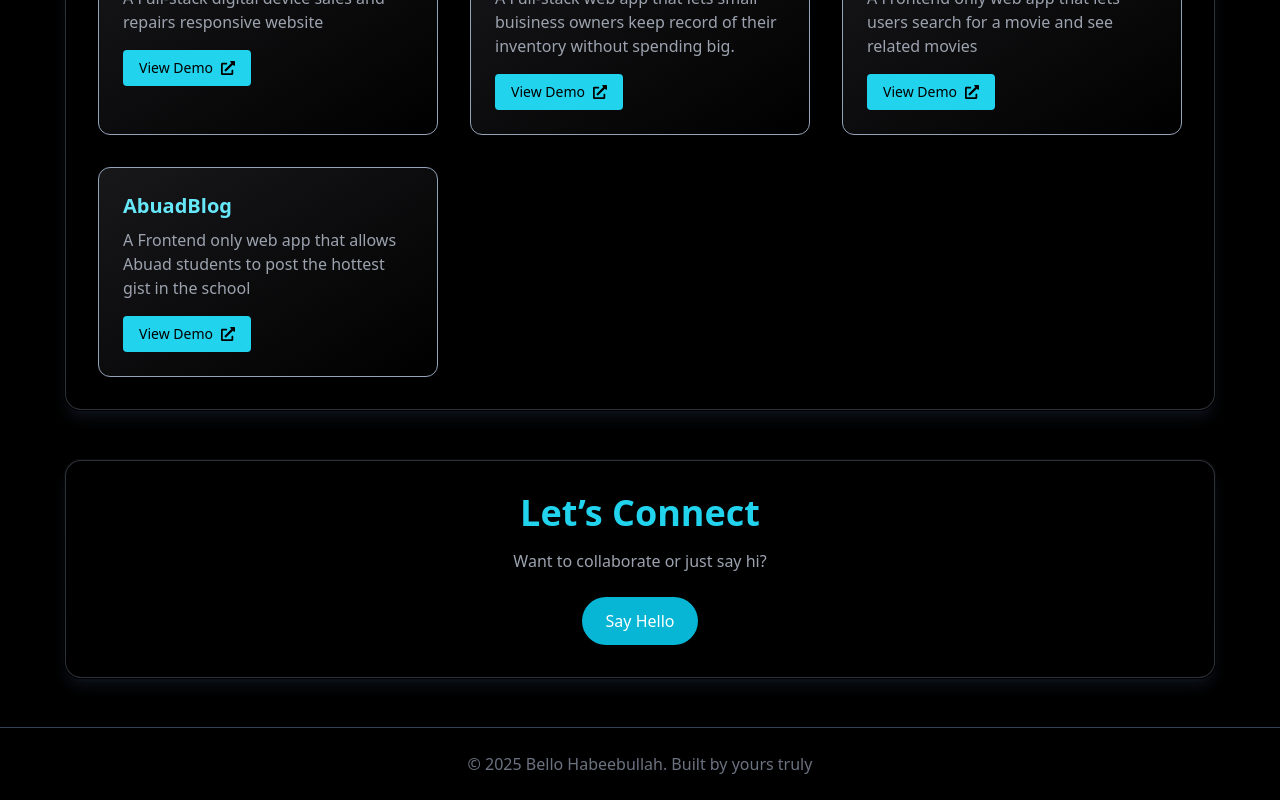
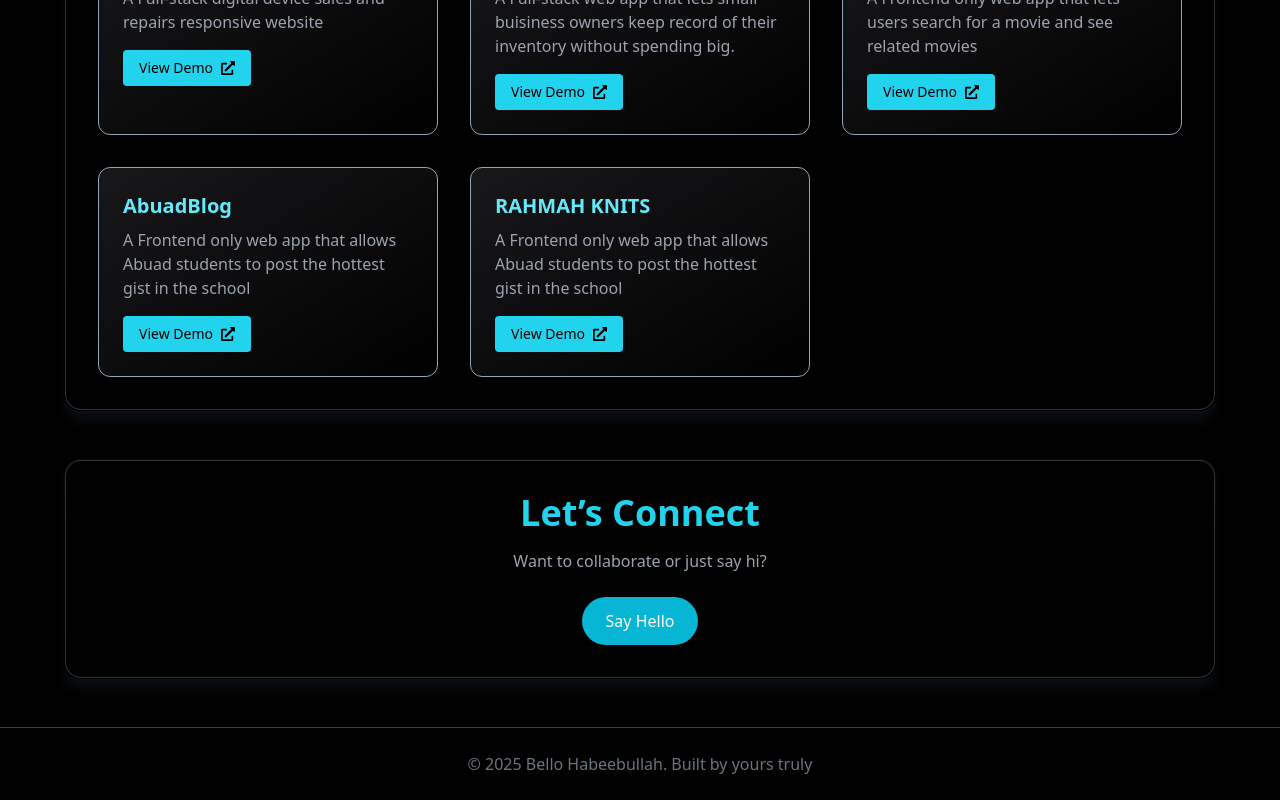
Before and after one commit to Codejibola/My-Portfolio, a React (Create React App) app: page / in a window 1280 px wide. Shown: the part 1778-2578 px from the top of the page. Built offline with nearby package versions, Linux system fonts and the light colour scheme.

Commit message:
updated the projects array

```diff
--- a/public/index.html
+++ b/public/index.html
@@ -8,7 +8,7 @@
       name="description"
       content="Web site created using create-react-app"
     />
-    <link rel="apple-touch-icon" href="%PUBLIC_URL%/logo192.png" />
+    <!-- <link rel="apple-touch-icon" href="%PUBLIC_URL%/logo192.png" /> -->
     <!--
       manifest.json provides metadata used when your web app is installed on a
       user's mobile device or desktop. See https://developers.google.com/web/fundamentals/web-app-manifest/
--- a/src/pages/Home.jsx
+++ b/src/pages/Home.jsx
@@ -53,7 +53,8 @@ export default function Home() {
     { title: 'Hamatech', link: 'https://hamatech-aucn.vercel.app', description: 'A Full-stack digital device sales and repairs responsive website' },
     { title: 'Quantora', link: 'https://quantora-mu.vercel.app', description: 'A Full-stack web app that lets small buisiness owners keep record of their inventory without spending big.' },
     { title: 'JibolaReel', link: 'https://jibola-reel.vercel.app', description: `A Frontend only web app that lets users search for a movie and see related movies` },
-    { title: 'AbuadBlog', link: 'https://abuad-blog.vercel.app', description: `A Frontend only web app that allows Abuad students to post the hottest gist in the school` }
+    { title: 'AbuadBlog', link: 'https://abuad-blog.vercel.app', description: `A Frontend only web app that allows Abuad students to post the hottest gist in the school` },
+    { title: 'RAHMAH KNITS', link: 'https://rahmah-knits-ngqa.vercel.app', description: `A Frontend only web app that allows Abuad students to post the hottest gist in the school` }
   ];
 
   const navLinks = [
```
